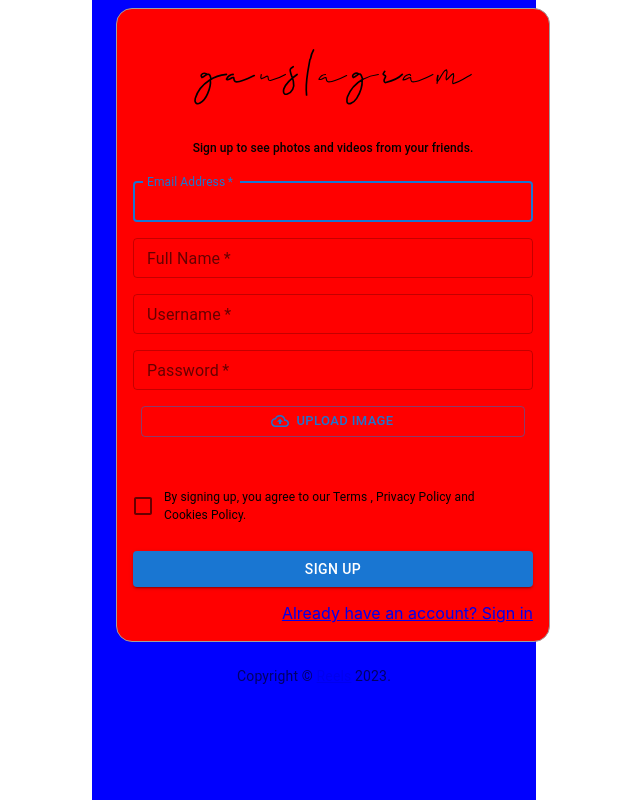
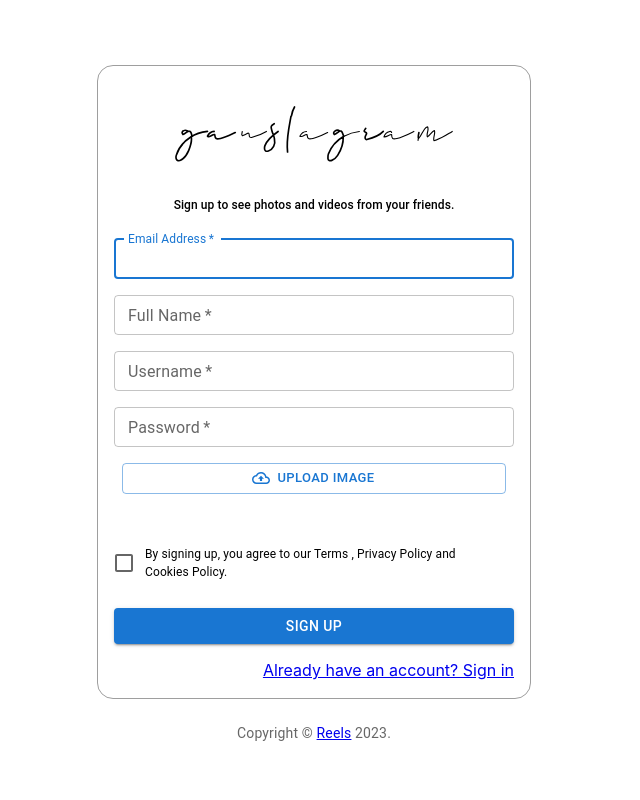
Before and after one commit to acrcw/reelsklone, a React (Create React App) app: page /Signup in a window 1280 px wide. Shown: the whole page, without its empty margins (326-966 px from the left). Built offline with nearby package versions, Linux system fonts and the light colour scheme; no server answers.

Commit message:
fixed signup

```diff
--- a/src/App.css
+++ b/src/App.css
@@ -74,7 +74,7 @@
 }
 #root {
   /* background-color: aqua; */
-  display: block;
+
   /* flex-direction: column; */
   align-items: center;
   justify-content: center;
@@ -87,8 +87,9 @@
   justify-content: center;
 }
 .signup-main-cont {
-  background-color: blue;
+  /* background-color: blue; */
   display: flex;
+  flex-direction: row;
   justify-content: center;
   align-items: center;
 
@@ -302,7 +303,7 @@ body {
 }
 
 .signup-cont {
-  background-color: red;
+  /* background-color: red; */
   display: flex;
   flex-direction: row;
   align-self: center;
--- a/src/Components/Signup.js
+++ b/src/Components/Signup.js
@@ -148,7 +148,7 @@ export default function SignUp() {
   };
   return (
     <ThemeProvider theme={defaultTheme}>
-      <Container component="main" maxWidth="xs" className="signup-main-cont">
+      <Container component="main" maxWidth="xs" className="signup-main-cont" sx={{display:"flex"}}>
         {/* <CssBaseline /> */}
 
      <div className="signup-wrapper">
```
